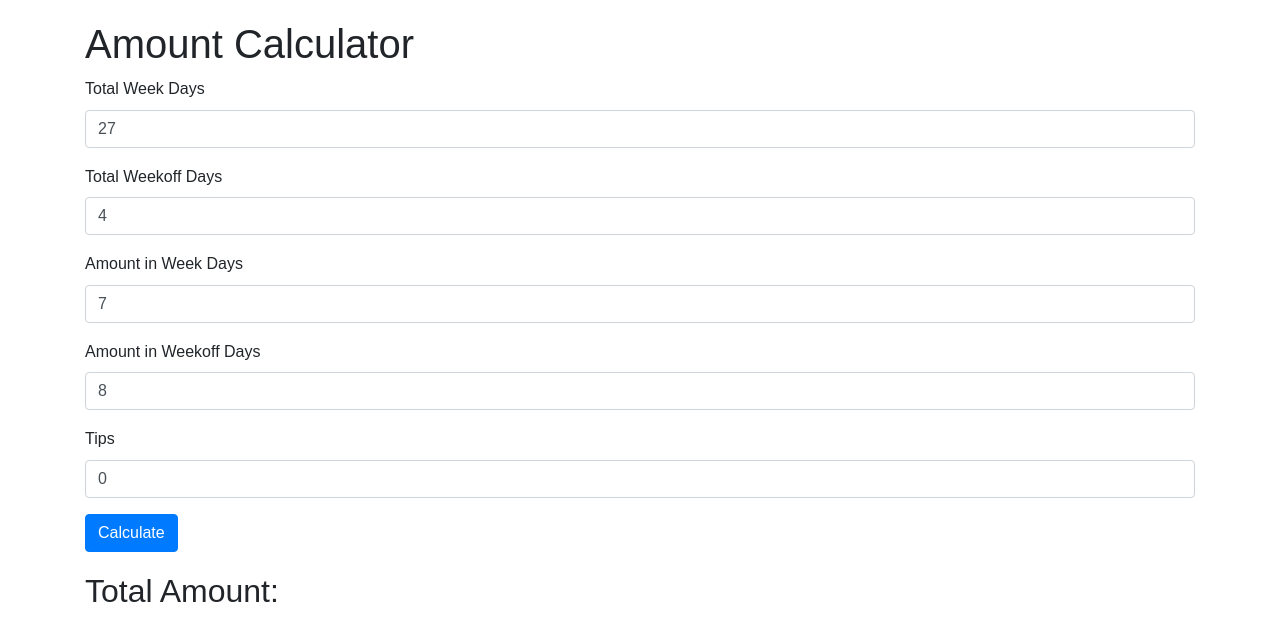
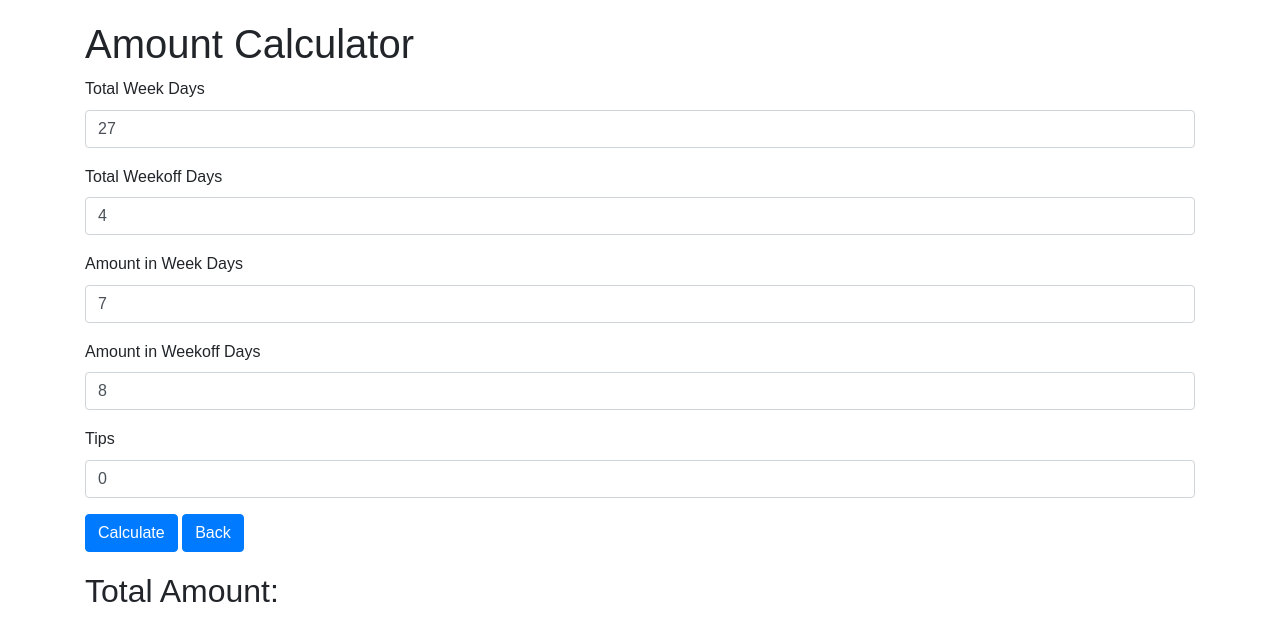
Before and after one commit to Mani7871169/MyApps, a plain HTML site: page CalculatePaperAmount.htm in a window 1280 px wide. Drawn offline with nearby package versions, Linux system fonts and the light colour scheme.

Commit message:
Update CalculatePaperAmount.htm

```diff
--- a/CalculatePaperAmount.htm
+++ b/CalculatePaperAmount.htm
@@ -42,6 +42,10 @@
                 <input type="number" class="form-control" id="Tips" value="0">
             </div>
             <button type="button" class="btn btn-primary" onclick="calculateTotalAmount()">Calculate</button>
+            <a href="index.html">
+    <button class="btn btn-primary">Back</button>
+</a>
+
         </form>
         <div class="result">
             <h2>Total Amount: <span id="totalAmount"></span></h2>
```
